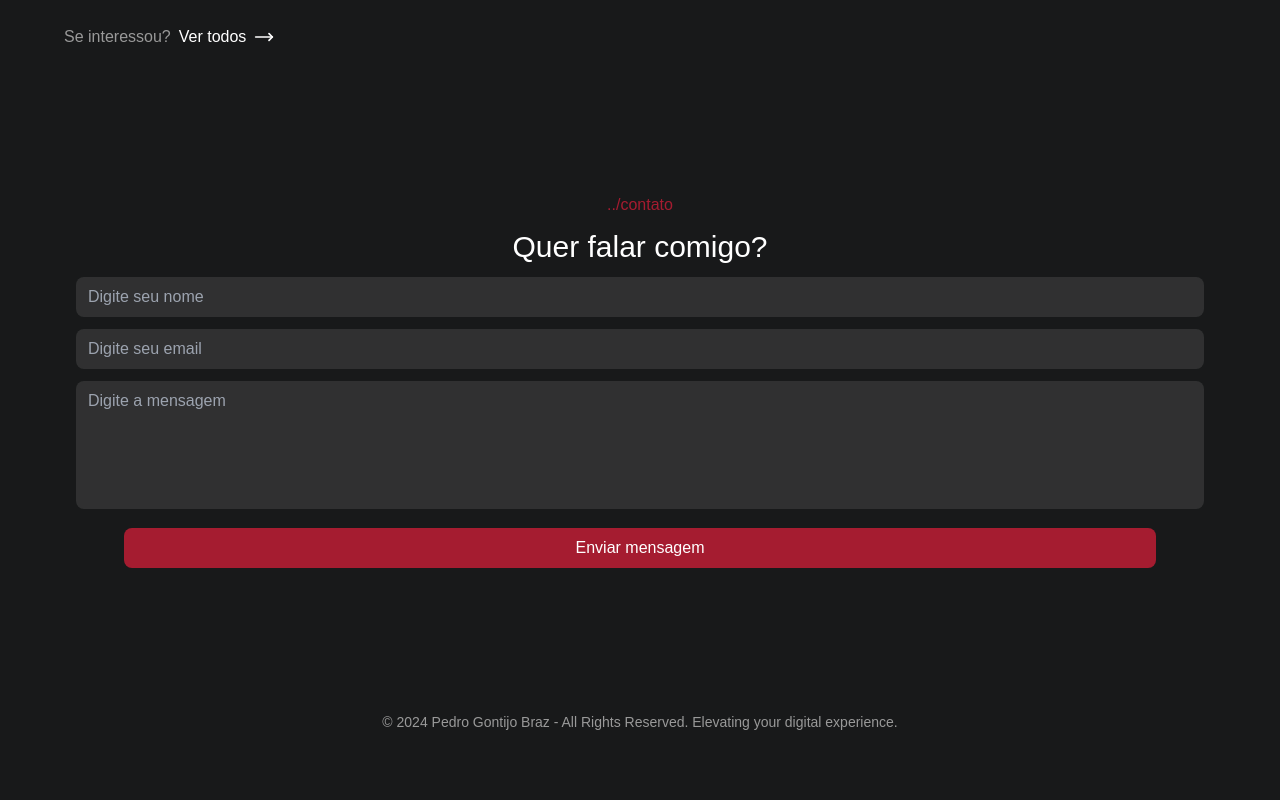
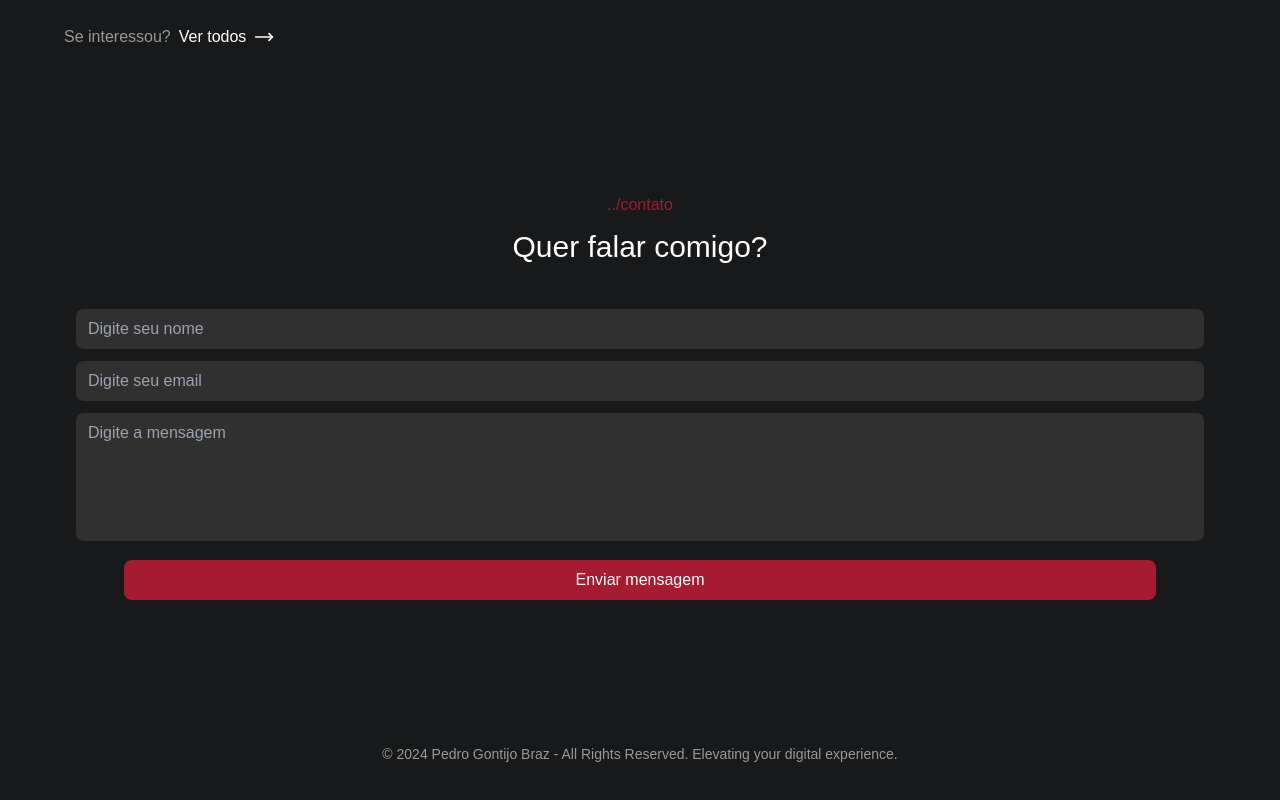
Before and after one commit to pedrogbraz/portfolio-new, a Next.js app: page / in a window 1280 px wide. Shown: the part 3141-3941 px from the top of the page. Before the commit the page ends 3913 px from the top, so only its background shows below. Built offline with nearby package versions, Linux system fonts and the light colour scheme.

Commit message:
fix: change width and height contacts

```diff
--- a/src/components/contacts.tsx
+++ b/src/components/contacts.tsx
@@ -2,7 +2,7 @@ import { MoveRight } from "lucide-react";
 
 const Contacts = () => {
   return (
-    <div className="w-full px-3 space-y-3">
+    <div className="w-full px-3 pt-8 space-y-3">
       <input
         className="w-full rounded-[8px] px-3 py-2 bg-white/10 text-[--color-white] outline-none"
         placeholder="Digite seu nome"
```
